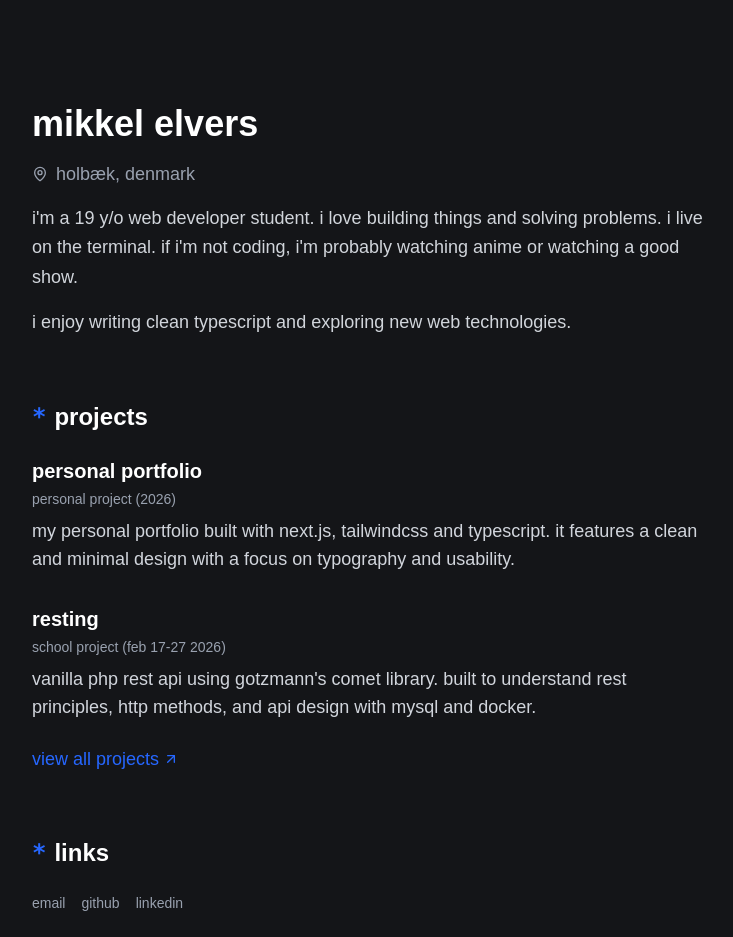
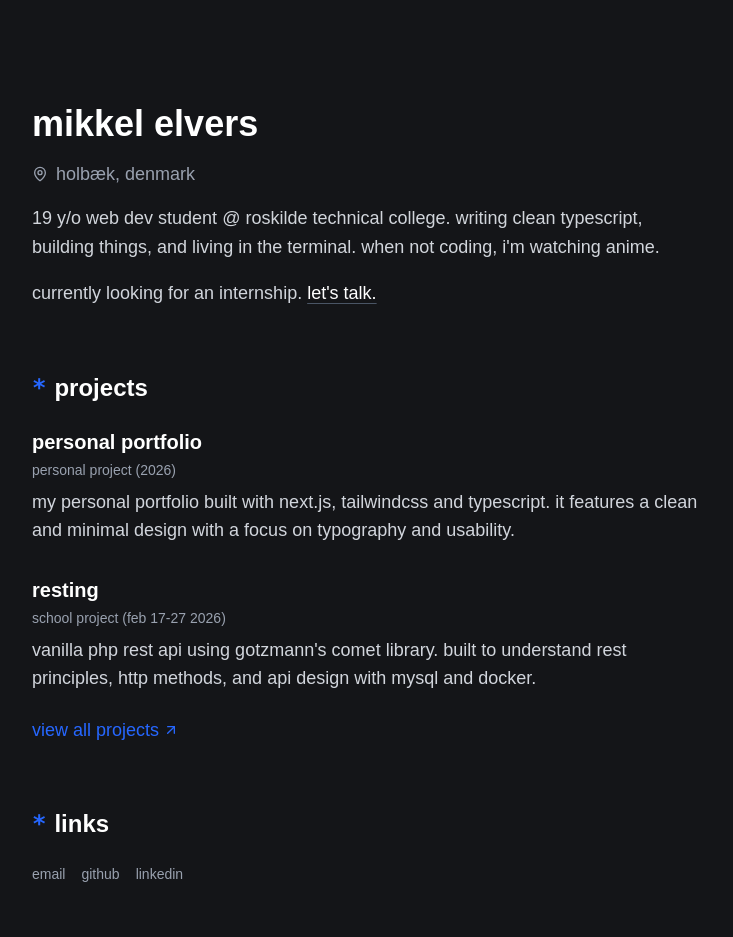
Before and after one commit to mkelvers/mkelvers.tech, a Next.js app: page / in a window 1280 px wide. Shown: the whole page, without its empty margins (160-893 px from the left). After the commit the page ends 908 px from the top, so only its background shows below. Built offline with nearby package versions, Linux system fonts and the light colour scheme.

Commit message:
refactor: update intro text and add contact cta

```diff
--- a/src/app/page.tsx
+++ b/src/app/page.tsx
@@ -19,11 +19,18 @@ export default function Home() {
         </div>
         <div className="leading-relaxed max-w-2xl space-y-4">
           <p>
-            i&apos;m a 19 y/o web developer student. i love building things and solving problems. i
-            live on the terminal. if i&apos;m not coding, i&apos;m probably watching anime or
-            watching a good show.
+            19 y/o web dev student @ roskilde technical college. writing clean typescript, building
+            things, and living in the terminal. when not coding, i&apos;m watching anime.
           </p>
-          <p>i enjoy writing clean typescript and exploring new web technologies.</p>
+          <p className="text-gray-300">
+            currently looking for an internship.{' '}
+            <a
+              href="mailto:hi.mikkel@outlook.com"
+              className="text-white hover:text-accent underline decoration-gray-600 hover:decoration-accent underline-offset-4 transition-colors duration-200"
+            >
+              let&apos;s talk.
+            </a>
+          </p>
         </div>
       </header>
 
```
